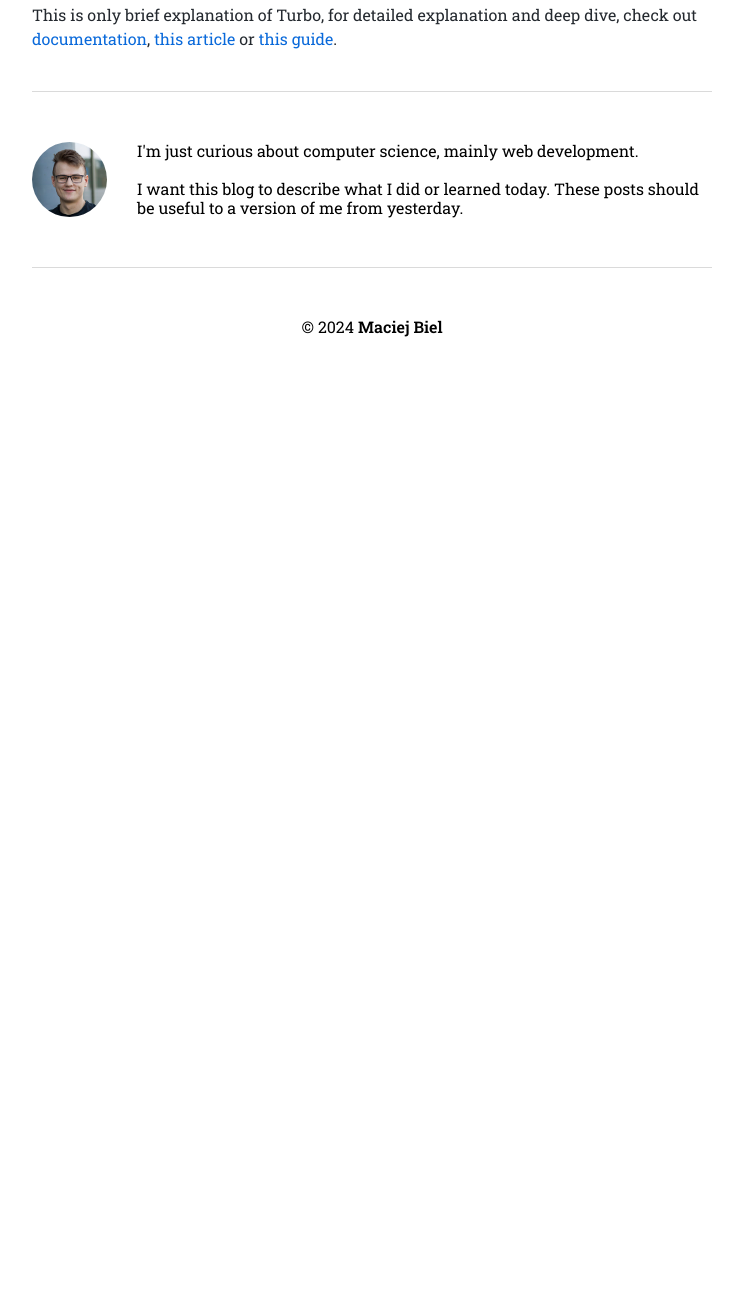
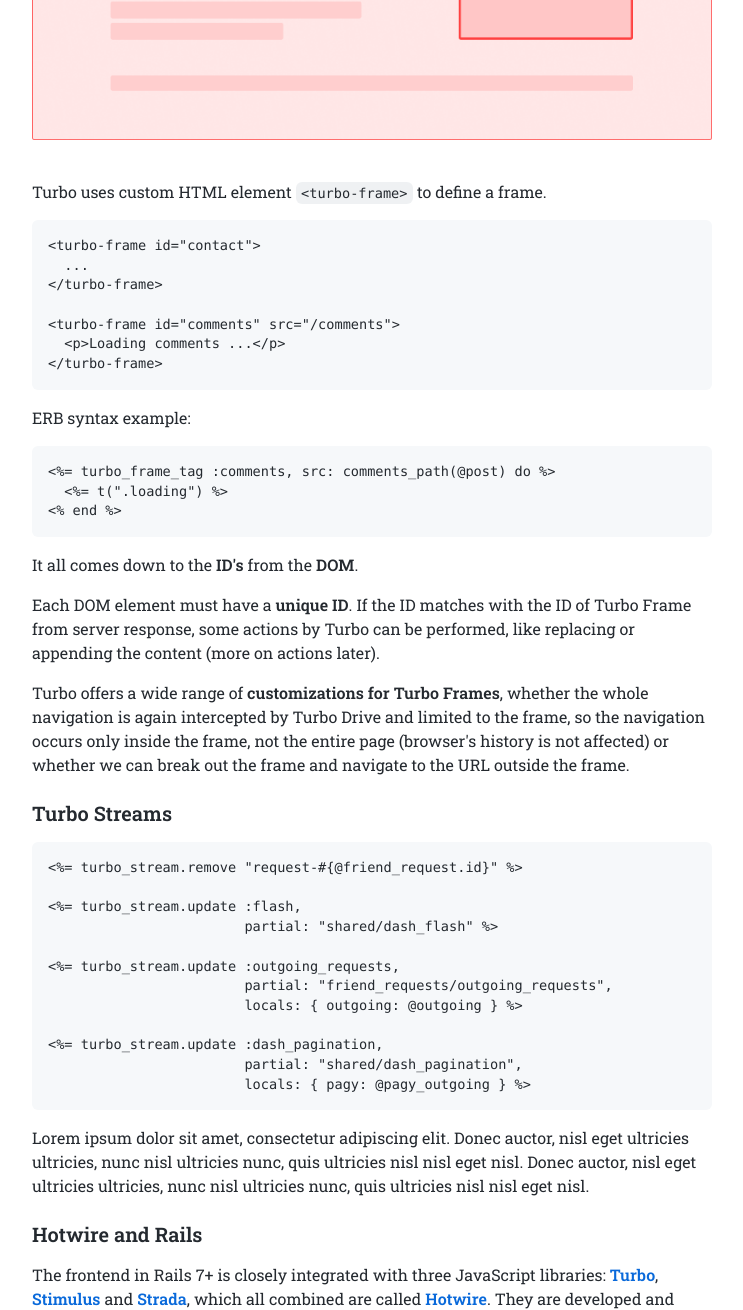
Before and after one commit to maciejb2k/dev-blog, a Gatsby site: page /my-thoughts-on-using-turbo-with-rails/ in a window 1280 px wide. Shown: the part 3396-4706 px from the top of the page, without its empty margins (268-1011 px from the left). Before the commit the page ends 3783 px from the top, so only its background shows below. Built offline with nearby package versions, Linux system fonts and the light colour scheme; Gatsby itself is replaced by a stand-in of ours; some packages are replaced by stand-ins of ours; code samples lack their colours.

Commit message:
Add section about turbo frames

````diff
--- a/content/blog/my-thoughts-on-using-turbo-with-rails/index.md
+++ b/content/blog/my-thoughts-on-using-turbo-with-rails/index.md
@@ -56,9 +56,56 @@ Browsing **GitHub repositories** is a great example of a Turbo Drive in action (
 
 ### Turbo Frames
 
-Lorem ipsum dolor sit amet, consectetur adipiscing elit. Donec auctor, nisl eget ultricies ultricies, nunc nisl ultricies nunc, quis ultricies nisl nisl eget nisl. Donec auctor, nisl eget ultricies ultricies, nunc nisl ultricies nunc, quis ultricies nisl nisl eget nisl.
+When using Turbo Drive, by default it replaces the entire `<body>` with each response. We are not limited to this behavior, because thanks to Turbo Frames we can:
+- Decompose our page and **replace smaller parts of the page** wrapped with frames.
+- Defer **load of a page** from our application inside the frame.
+
+<br>
+
+![MPA](./turbo-frame.png)
+
+<br>
+
+Turbo uses custom HTML element `<turbo-frame>` to define a frame.
+```html
+<turbo-frame id="contact">
+  ...
+</turbo-frame>
+
+<turbo-frame id="comments" src="/comments">
+  <p>Loading comments ...</p>
+</turbo-frame>
+```
+
+ERB syntax example:
+```ruby
+<%= turbo_frame_tag :comments, src: comments_path(@post) do %>
+  <%= t(".loading") %>
+<% end %>
+```
+
+It all comes down to the **ID's** from the **DOM**.
+
+Each DOM element must have a **unique ID**. If the ID matches with the ID of Turbo Frame from server response, some actions by Turbo can be performed, like replacing or appending the content (more on actions later).
+
+Turbo offers a wide range of **customizations for Turbo Frames**, whether the whole navigation is again intercepted by Turbo Drive and limited to the frame, so the navigation occurs only inside the frame, not the entire page (browser's history is not affected) or whether we can break out the frame and navigate to the URL outside the frame.
 
 ### Turbo Streams
+
+```ruby
+<%= turbo_stream.remove "request-#{@friend_request.id}" %>
+
+<%= turbo_stream.update :flash,
+                        partial: "shared/dash_flash" %>
+
+<%= turbo_stream.update :outgoing_requests,
+                        partial: "friend_requests/outgoing_requests",
+                        locals: { outgoing: @outgoing } %>
+
+<%= turbo_stream.update :dash_pagination,
+                        partial: "shared/dash_pagination",
+                        locals: { pagy: @pagy_outgoing } %>
+```
 
 Lorem ipsum dolor sit amet, consectetur adipiscing elit. Donec auctor, nisl eget ultricies ultricies, nunc nisl ultricies nunc, quis ultricies nisl nisl eget nisl. Donec auctor, nisl eget ultricies ultricies, nunc nisl ultricies nunc, quis ultricies nisl nisl eget nisl.
 
````
Also changed, not shown: content/blog/my-thoughts-on-using-turbo-with-rails/turbo-drive.png, content/blog/my-thoughts-on-using-turbo-with-rails/turbo-frame.png (added).
